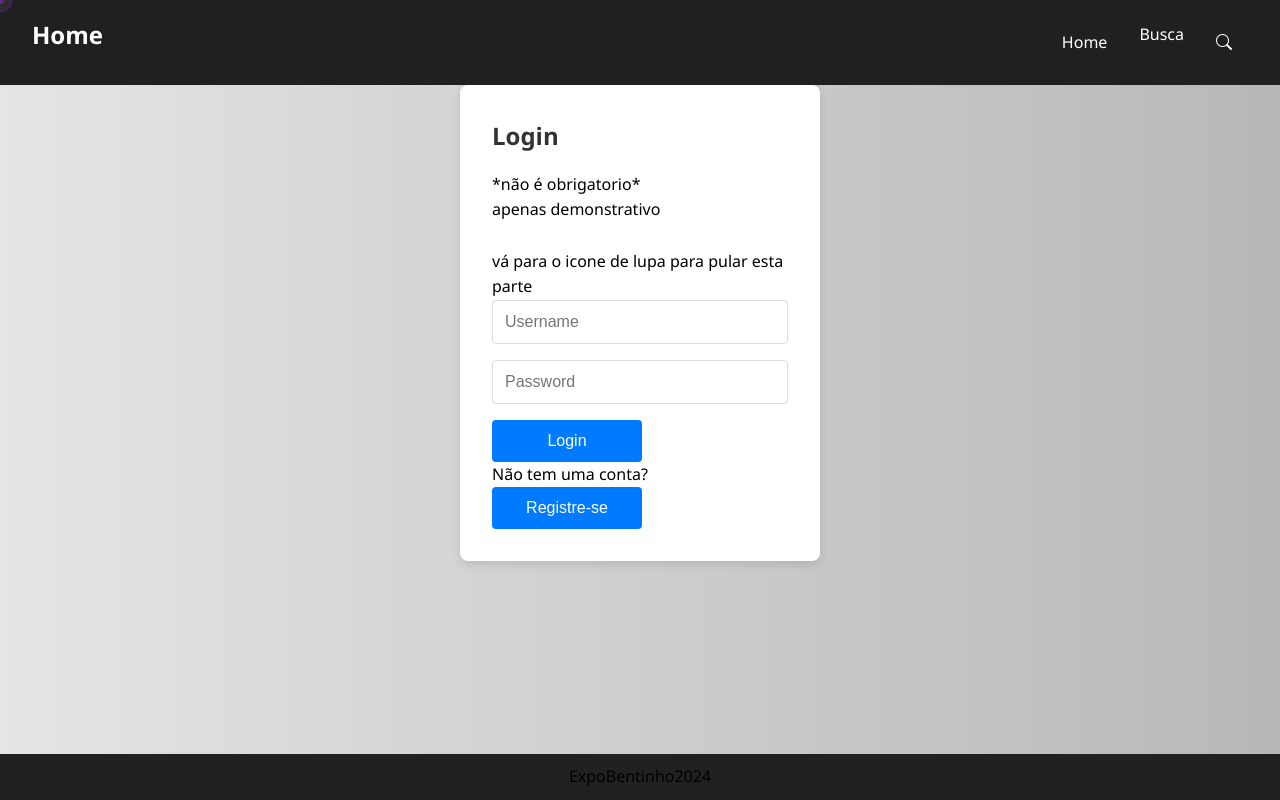
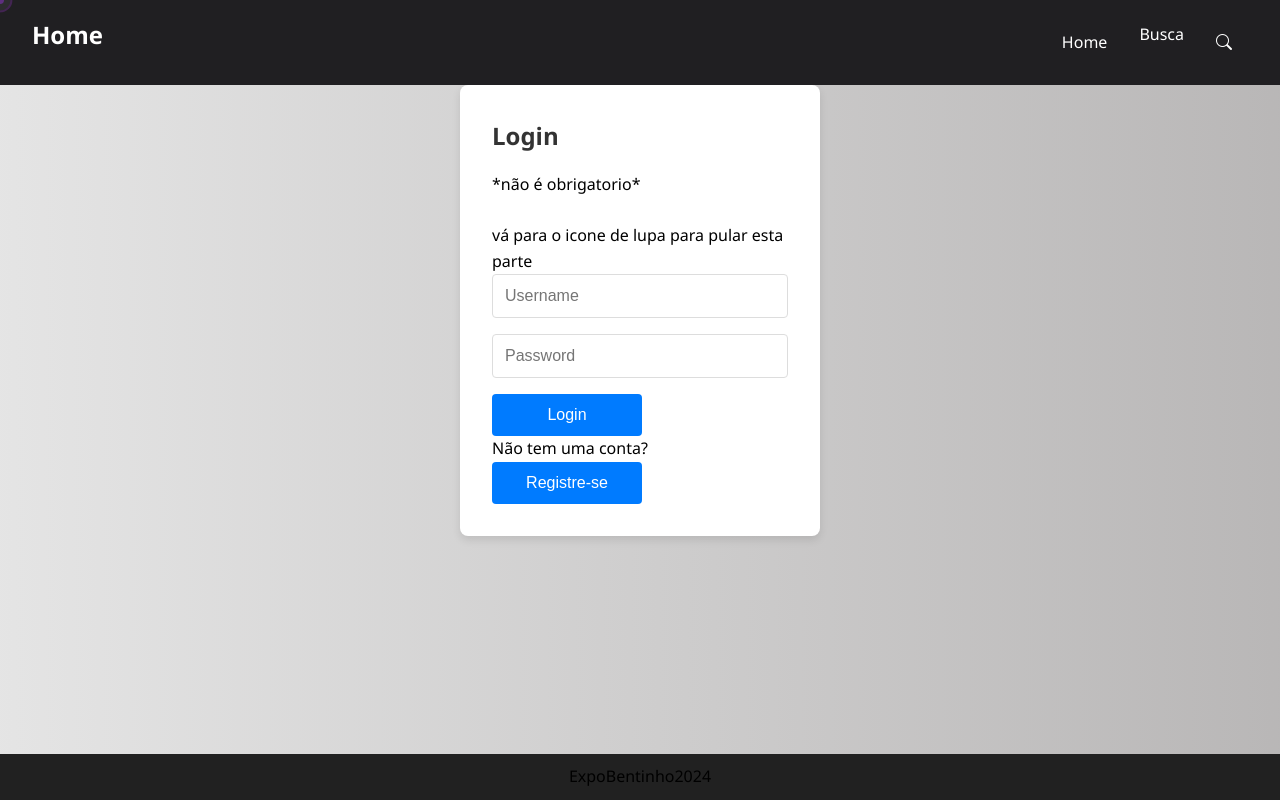
Before and after one commit to PrintfFiveo/newfronttest, a React (Vite) app: page / in a window 1280 px wide. Built offline with nearby package versions, Linux system fonts and the light colour scheme.

Commit message:
melhorias

```diff
--- a/src/components/Loginform.jsx
+++ b/src/components/Loginform.jsx
@@ -26,7 +26,7 @@ const Login = ({ setToken, switchToRegister }) => {
       <form className="login-form" onSubmit={handleSubmit}>
         <h2>Login</h2>
         <p>*não é obrigatorio*</p>
-        <p>apenas demonstrativo</p>
+
 
         <br></br>
         <a>vá para o icone de lupa para pular esta parte</a>
```
